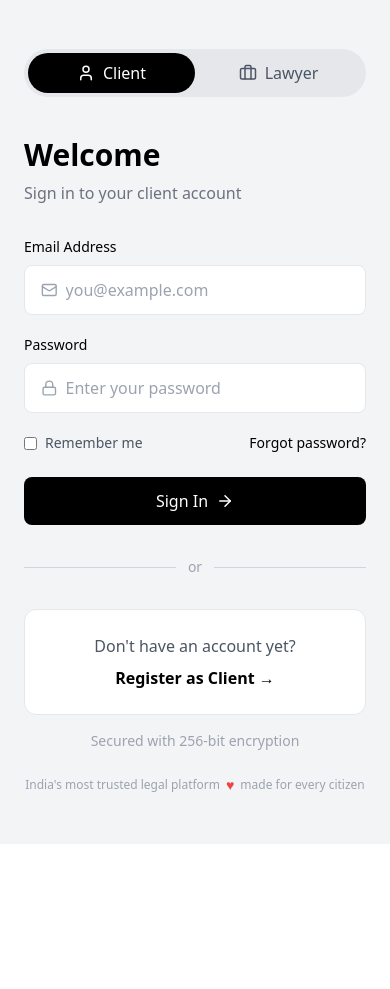
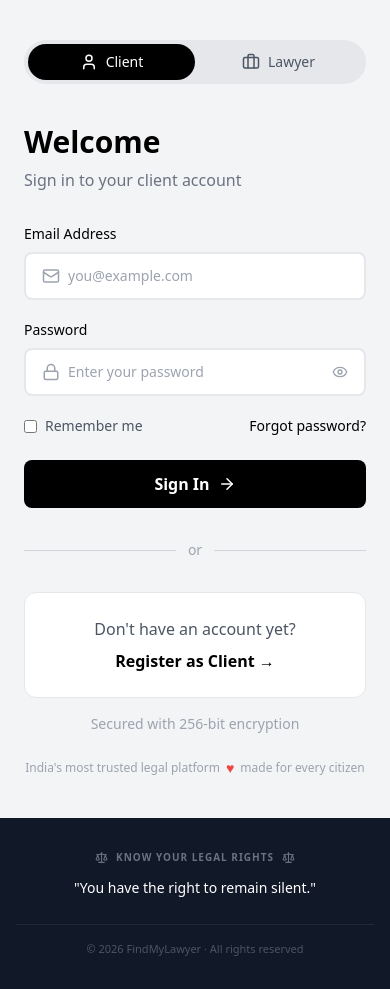
Before and after one commit to raziquehasan/FindMyLawyer, a React (Vite) app: page / in a window 390 px wide. Before the commit the page ends 844 px from the top, so only its background shows below. Built offline with nearby package versions, Linux system fonts and the light colour scheme.

Commit message:
Updated project

```diff
--- a/src/pages/auth/Login.jsx
+++ b/src/pages/auth/Login.jsx
@@ -1,19 +1,17 @@
 import { useState, useEffect } from "react";
 import {
-  User,
-  Briefcase,
-  Mail,
-  Lock,
-  ArrowRight,
-  Scale,
+  User, Briefcase, Mail, Lock, ArrowRight, Scale, AlertCircle, Eye, EyeOff
 } from "lucide-react";
 import { useNavigate } from "react-router-dom";
 
 export default function Login() {
-  const [role, setRole] = useState("client");
-  const [email, setEmail] = useState("");
-  const [password, setPassword] = useState("");
+  const [role,      setRole]      = useState("client");
+  const [email,     setEmail]     = useState("");
+  const [password,  setPassword]  = useState("");
+  const [showPw,    setShowPw]    = useState(false);
+  const [errors,    setErrors]    = useState({});
   const [factIndex, setFactIndex] = useState(0);
+  const [visible,   setVisible]   = useState(true);
   const navigate = useNavigate();
 
   const rightsFacts = [
@@ -25,51 +23,71 @@ export default function Login() {
 
   useEffect(() => {
     const interval = setInterval(() => {
-      setFactIndex((prev) => (prev + 1) % rightsFacts.length);
+      setVisible(false);
+      setTimeout(() => {
+        setFactIndex(prev => (prev + 1) % rightsFacts.length);
+        setVisible(true);
+      }, 400);
     }, 4000);
     return () => clearInterval(interval);
   }, []);
 
+  const clearError = (field) => setErrors(prev => ({ ...prev, [field]: "" }));
+
   const handleLogin = () => {
-    if (!email || !password) {
-      alert("Please enter email and password");
+    const newErrors = {};
+    if (!email.trim())    newErrors.email    = "Please enter your email";
+    else if (!/^[^\s@]+@[^\s@]+\.[^\s@]+$/.test(email))
+                          newErrors.email    = "Enter a valid email address";
+    if (!password.trim()) newErrors.password = "Please enter your password";
+
+    if (Object.keys(newErrors).length > 0) { setErrors(newErrors); return; }
+
+    if (role === "client") {
+      // ✅ Check registered_users in localStorage
+      const registeredUsers = JSON.parse(localStorage.getItem("registered_users") || "{}");
+      const userRecord = registeredUsers[email.toLowerCase()];
+
+      if (!userRecord) {
+        setErrors({ email: "No account found with this email. Please register first." });
         return;
       }
 
-    const extractedName = email.split("@")[0];
-    const formattedName = extractedName
-      .split(/[._-]/)
-      .map(word => word.charAt(0).toUpperCase() + word.slice(1))
-      .join(" ");
+      if (userRecord.password !== password) {
+        setErrors({ password: "Incorrect password. Please try again." });
+        return;
+      }
 
-    const userData = { name: formattedName, email, role };
-    localStorage.setItem("user", JSON.stringify(userData));
+      // ✅ Valid — set session (without password)
+      const { password: _pw, ...sessionData } = userRecord;
+      localStorage.setItem("user", JSON.stringify(sessionData));
 
-    if (role === "client") {
-      const userBookingsKey = `bookings_${email}`;
-      const existingBookings = localStorage.getItem(userBookingsKey);
-      const hasBookings = existingBookings && JSON.parse(existingBookings).length > 0;
+      const bookingsKey = `bookings_${email.toLowerCase()}`;
+      const rawBookings = localStorage.getItem(bookingsKey);
+      const hasBookings = rawBookings && JSON.parse(rawBookings).length > 0;
       navigate(hasBookings ? "/my-cases" : "/client-dashboard");
+
     } else {
       alert("Lawyer dashboard coming soon.");
     }
   };
 
   return (
-    <div className="min-h-screen flex font-sans">
+    <div className="min-h-screen flex flex-col font-sans">
+
+      {/* MAIN */}
+      <div className="flex flex-1">
 
         {/* LEFT PANEL */}
-      <div className="hidden md:flex w-1/2 bg-black text-white flex-col justify-between p-16 relative">
-        <div className="absolute inset-0 opacity-5 bg-[url('https://www.transparenttextures.com/patterns/cubes.png')]"></div>
+        <div className="hidden md:flex w-1/2 bg-black text-white flex-col justify-between p-16 relative overflow-hidden">
+          <div className="absolute inset-0 opacity-5 bg-[url('https://www.transparenttextures.com/patterns/cubes.png')]" />
 
-        {/* Branding */}
           <div className="relative z-10">
             <Scale size={60} />
             <h1 className="text-4xl font-serif font-semibold mt-6">FindMyLawyer</h1>
             <p className="text-gray-400 mt-4 text-lg">Justice Made Accessible</p>
           </div>
 
-        {/* Features */}
           <div className="relative z-10">
             <h3 className="text-xl mb-6 font-semibold">For Clients</h3>
             <ul className="space-y-4 text-gray-300">
@@ -79,10 +97,9 @@ export default function Login() {
             </ul>
           </div>
 
-        {/* Did You Know */}
           <div className="relative z-10 text-gray-400 text-sm">
             <p className="font-semibold mb-2">Did You Know?</p>
-          <p className="text-gray-500 transition-all duration-500">
+            <p className="text-gray-500 transition-opacity duration-500" style={{ opacity: visible ? 1 : 0 }}>
               {rightsFacts[factIndex]}
             </p>
           </div>
@@ -95,18 +112,14 @@ export default function Login() {
             {/* Role Toggle */}
             <div className="flex bg-gray-200 rounded-full p-1 mb-10">
               <button
-              onClick={() => setRole("client")}
-              className={`flex-1 flex items-center justify-center gap-2 py-2 rounded-full transition ${
-                role === "client" ? "bg-black text-white" : "text-gray-600"
-              }`}
+                onClick={() => { setRole("client"); setErrors({}); }}
+                className={`flex-1 flex items-center justify-center gap-2 py-2 rounded-full transition text-sm font-medium ${role === "client" ? "bg-black text-white" : "text-gray-600"}`}
               >
                 <User size={18} /> Client
               </button>
               <button
-              onClick={() => setRole("lawyer")}
-              className={`flex-1 flex items-center justify-center gap-2 py-2 rounded-full transition ${
-                role === "lawyer" ? "bg-black text-white" : "text-gray-600"
-              }`}
+                onClick={() => { setRole("lawyer"); setErrors({}); }}
+                className={`flex-1 flex items-center justify-center gap-2 py-2 rounded-full transition text-sm font-medium ${role === "lawyer" ? "bg-black text-white" : "text-gray-600"}`}
               >
                 <Briefcase size={18} /> Lawyer
               </button>
@@ -118,72 +131,73 @@ export default function Login() {
             {/* Email */}
             <div className="mb-5">
               <label className="block text-sm font-medium mb-2">Email Address</label>
-            <div className="flex items-center border rounded-lg px-4 py-3 bg-white">
-              <Mail size={18} className="text-gray-400 mr-2" />
+              <div className={`flex items-center border-2 rounded-lg px-4 py-3 bg-white transition-all ${errors.email ? "border-red-400 bg-red-50" : "border-gray-200 focus-within:border-gray-900"}`}>
+                <Mail size={18} className="text-gray-400 mr-2 flex-shrink-0" />
                 <input
-                type="email"
-                value={email}
-                onChange={(e) => setEmail(e.target.value)}
+                  type="email" value={email}
+                  onChange={(e) => { setEmail(e.target.value); clearError("email"); }}
                   placeholder="you@example.com"
-                className="w-full outline-none bg-transparent"
+                  className="w-full outline-none bg-transparent text-sm"
                 />
               </div>
+              {errors.email && (
+                <p className="flex items-center gap-1 text-xs text-red-500 mt-1.5">
+                  <AlertCircle size={12} /> {errors.email}
+                </p>
+              )}
             </div>
 
             {/* Password */}
             <div className="mb-5">
               <label className="block text-sm font-medium mb-2">Password</label>
-            <div className="flex items-center border rounded-lg px-4 py-3 bg-white">
-              <Lock size={18} className="text-gray-400 mr-2" />
+              <div className={`flex items-center border-2 rounded-lg px-4 py-3 bg-white transition-all ${errors.password ? "border-red-400 bg-red-50" : "border-gray-200 focus-within:border-gray-900"}`}>
+                <Lock size={18} className="text-gray-400 mr-2 flex-shrink-0" />
                 <input
-                type="password"
-                value={password}
-                onChange={(e) => setPassword(e.target.value)}
+                  type={showPw ? "text" : "password"} value={password}
+                  onChange={(e) => { setPassword(e.target.value); clearError("password"); }}
                   placeholder="Enter your password"
-                className="w-full outline-none bg-transparent"
+                  className="w-full outline-none bg-transparent text-sm"
                 />
+                <button type="button" onClick={() => setShowPw(!showPw)} className="text-gray-400 hover:text-gray-600 flex-shrink-0 ml-1">
+                  {showPw ? <EyeOff size={16} /> : <Eye size={16} />}
+                </button>
               </div>
+              {errors.password && (
+                <p className="flex items-center gap-1 text-xs text-red-500 mt-1.5">
+                  <AlertCircle size={12} /> {errors.password}
+                </p>
+              )}
             </div>
 
             <div className="flex justify-between items-center mb-6 text-sm">
-            <label className="flex items-center gap-2 text-gray-600">
+              <label className="flex items-center gap-2 text-gray-600 cursor-pointer">
                 <input type="checkbox" /> Remember me
               </label>
               <button className="text-black font-medium hover:underline">Forgot password?</button>
             </div>
 
-          {/* Sign In */}
             <button
               onClick={handleLogin}
-            className="w-full bg-black text-white py-3 rounded-lg flex items-center justify-center gap-2 hover:opacity-90 transition"
+              className="w-full bg-black text-white py-3 rounded-lg flex items-center justify-center gap-2 hover:opacity-90 transition font-semibold"
             >
               Sign In <ArrowRight size={18} />
             </button>
 
-          {/* Divider */}
             <div className="flex items-center my-8">
-            <div className="flex-1 h-px bg-gray-300"></div>
+              <div className="flex-1 h-px bg-gray-300" />
               <span className="px-3 text-gray-400 text-sm">or</span>
-            <div className="flex-1 h-px bg-gray-300"></div>
+              <div className="flex-1 h-px bg-gray-300" />
             </div>
 
-          {/* Register */}
             <div className="border rounded-xl p-6 text-center bg-white">
-            <p className="text-gray-600 mb-2">Don&apos;t have an account yet?</p>
-            <button
-              onClick={() => navigate("/register")}
-              className="font-semibold text-black hover:underline"
-            >
+              <p className="text-gray-600 mb-2">Don't have an account yet?</p>
+              <button onClick={() => navigate("/register")} className="font-semibold text-black hover:underline">
                 Register as {role === "client" ? "Client" : "Lawyer"} →
               </button>
             </div>
 
-          {/* Encryption note */}
-          <div className="text-center text-gray-400 text-sm mt-4">
-            Secured with 256-bit encryption
-          </div>
+            <div className="text-center text-gray-400 text-sm mt-4">Secured with 256-bit encryption</div>
 
-          {/* ── India's trusted law platform tagline ── */}
             <div className="flex items-center justify-center gap-1.5 mt-6 text-gray-400 text-xs">
               <span>India's most trusted legal platform</span>
               <span className="text-red-500 text-sm">♥</span>
@@ -193,5 +207,25 @@ export default function Login() {
           </div>
         </div>
       </div>
+
+      {/* FOOTER */}
+      <footer className="w-full bg-gray-900 text-white py-8 px-4">
+        <div className="max-w-2xl mx-auto flex flex-col items-center text-center">
+          <div className="flex items-center justify-center gap-2 mb-3">
+            <Scale size={13} className="text-gray-500" />
+            <span className="text-[10px] uppercase tracking-widest text-gray-500 font-semibold">Know Your Legal Rights</span>
+            <Scale size={13} className="text-gray-500" />
+          </div>
+          <p className="text-sm sm:text-base text-white font-medium leading-relaxed transition-opacity duration-500 px-2"
+            style={{ opacity: visible ? 1 : 0 }}>
+            "{rightsFacts[factIndex]}"
+          </p>
+          <div className="w-full border-t border-gray-800 mt-6 pt-4">
+            <p className="text-[11px] text-gray-600">© {new Date().getFullYear()} FindMyLawyer · All rights reserved</p>
+          </div>
+        </div>
+      </footer>
+
+    </div>
   );
 }
```
Lines whose indentation alone changed are shown as unchanged.
